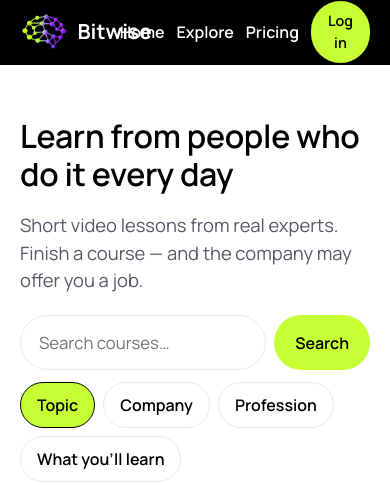
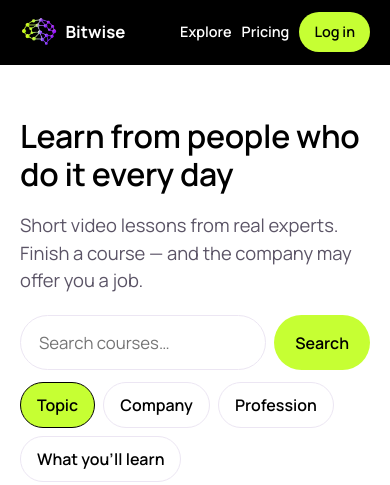
Before and after one commit to anna-gurina1/Hackathon, a Flask app: page /explore in a window 390 px wide. Shown: the top 485 px of the page. Run offline with Flask 3, Linux system fonts and the light colour scheme; data that the repository does not hold is empty; some libraries are stand-ins or nearby versions; some web fonts are replaced.

Commit message:
pricing page

```diff
--- a/frontend/static/css/style.css
+++ b/frontend/static/css/style.css
@@ -192,3 +192,12 @@ img, video { max-width: 100%; }
 /* Header: profile photo instead of initials */
 .avatar-button.has-photo { padding: 0; overflow: hidden; background: var(--soft); }
 .avatar-button.has-photo img { width: 100%; height: 100%; object-fit: cover; display: block; }
+
+/* the header got one more link (Pricing): on phones the logo already leads home */
+@media (max-width: 480px) {
+  .site-nav .nav-home { display: none; }
+  .site-nav { gap: 10px; font-size: .9rem; }
+  .site-nav .btn { white-space: nowrap; padding: 8px 14px; }
+  .logo { font-size: 1.05rem; gap: 8px; }
+  .logo-mark { height: 30px; }
+}
```
